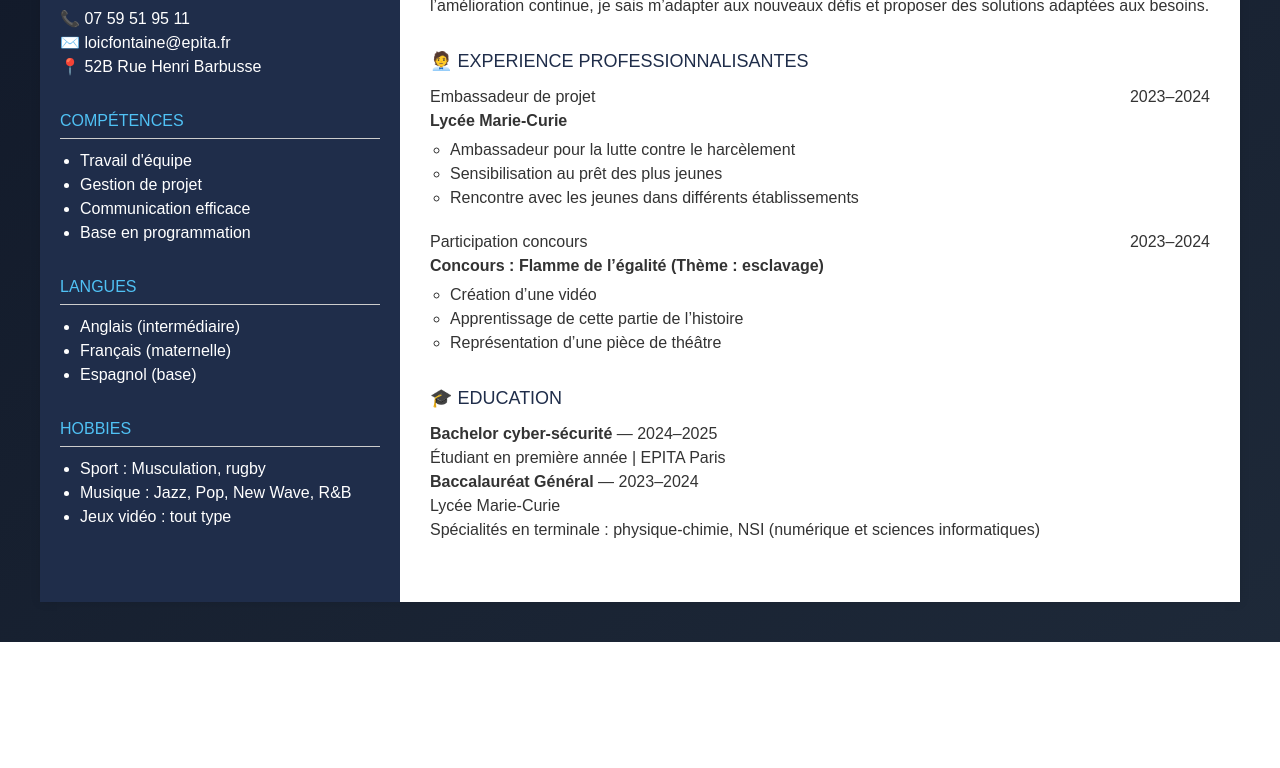
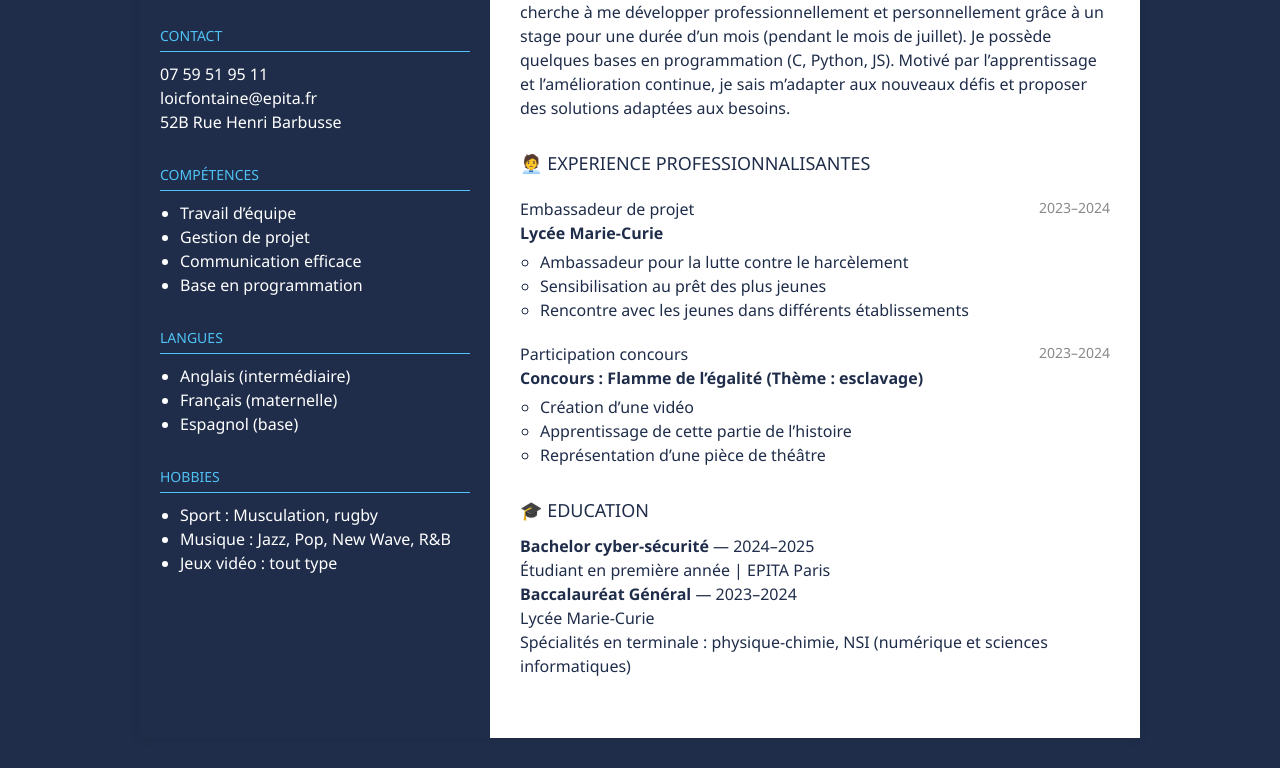
Before and after one commit to Pipounepremier/Loic_Fontaine, a website built with Vite: page vite-project/index.html in a window 1280 px wide. Shown: the part 317-1085 px from the top of the page. Before the commit the page ends 959 px from the top, so only its background shows below. Built offline with nearby package versions, Linux system fonts and the light colour scheme.

Commit message:
modif des noms d'onglet

```diff
--- a/vite-project/index.html
+++ b/vite-project/index.html
@@ -11,30 +11,31 @@
     <div class="sommaire mt-6 mb-10 flex gap-4 text-lg text-white font-semibold">
     <a href="index.html" class="hover:underline">CV</a>
     <a href="index2.html" class="text-yellow-400 underline">Calculatrice</a>
-    <a href="index3.html" class="hover:underline">Quizz</a>
+    <a href="index3.html" class="hover:underline">Contactez moi</a>
     <a href="index4.html" class="hover:underline">Surprise</a>
     </div>
-    <div class="cv-container">
-    <aside class="sidebar">
-      <div class="header">
-        <h1>LOIC FONTAINE</h1>
-        <p>RECHERCHE D'UN STAGE AU MOIS DE JUILLET</p>
-      </div>
+     <div class="cv-wrapper">
+    <aside class="sidebar fade-in">
+      <h1 class="name">LOIC FONTAINE</h1>
+      <p class="subtitle">RECHERCHE D’UN STAGE AU MOIS DE JUILLET</p>
+
       <div class="section">
         <h2>CONTACT</h2>
-        <p>📞 07 59 51 95 11</p>
-        <p>✉️ loicfontaine@epita.fr</p>
-        <p>📍 52B Rue Henri Barbusse</p>
+        <p>07 59 51 95 11</p>
+        <p>loicfontaine@epita.fr</p>
+        <p>52B Rue Henri Barbusse</p>
       </div>
+
       <div class="section">
         <h2>COMPÉTENCES</h2>
         <ul>
-          <li>Travail d'équipe</li>
+          <li>Travail d’équipe</li>
           <li>Gestion de projet</li>
           <li>Communication efficace</li>
           <li>Base en programmation</li>
         </ul>
       </div>
+
       <div class="section">
         <h2>LANGUES</h2>
         <ul>
@@ -43,6 +44,7 @@
           <li>Espagnol (base)</li>
         </ul>
       </div>
+
       <div class="section">
         <h2>HOBBIES</h2>
         <ul>
@@ -54,45 +56,46 @@
     </aside>
 
     <main class="content">
-      <section class="profile">
+      <section class="section profile reveal">
         <h2>👤 PROFILE</h2>
         <p>
-          Actuellement étudiant en première année d’un bachelor en cybersécurité, je cherche à me développer professionnellement et
-          personnellement grâce à un stage pour une durée d’un mois (pendant le mois de juillet). Je possède quelques bases en
-          programmation (C, Python, JS). Motivé par l’apprentissage et l’amélioration continue, je sais m’adapter aux nouveaux défis
-          et proposer des solutions adaptées aux besoins.
+          Actuellement étudiant en première année d’un bachelor en cybersécurité, je cherche à me développer professionnellement
+          et personnellement grâce à un stage pour une durée d’un mois (pendant le mois de juillet). Je possède quelques bases en
+          programmation (C, Python, JS). Motivé par l’apprentissage et l’amélioration continue, je sais m’adapter aux nouveaux
+          défis et proposer des solutions adaptées aux besoins.
         </p>
       </section>
 
-      <section class="experience">
+      <section class="section experience reveal">
         <h2>🧑‍💼 EXPERIENCE PROFESSIONNALISANTES</h2>
-        <div class="job">
-          <h3>Embassadeur de projet <span>2023–2024</span></h3>
+        <h3>Embassadeur de projet <span class="date">2023–2024</span></h3>
         <p><strong>Lycée Marie-Curie</strong></p>
         <ul>
           <li>Ambassadeur pour la lutte contre le harcèlement</li>
           <li>Sensibilisation au prêt des plus jeunes</li>
           <li>Rencontre avec les jeunes dans différents établissements</li>
         </ul>
-        </div>
-        <div class="job">
-          <h3>Participation concours <span>2023–2024</span></h3>
+
+        <h3>Participation concours <span class="date">2023–2024</span></h3>
         <p><strong>Concours : Flamme de l’égalité (Thème : esclavage)</strong></p>
         <ul>
           <li>Création d’une vidéo</li>
           <li>Apprentissage de cette partie de l’histoire</li>
           <li>Représentation d’une pièce de théâtre</li>
         </ul>
-        </div>
       </section>
 
-      <section class="education">
+      <section class="section education reveal">
         <h2>🎓 EDUCATION</h2>
-        <p><strong>Bachelor cyber-sécurité</strong> — 2024–2025<br />
-          Étudiant en première année | EPITA Paris</p>
-        <p><strong>Baccalauréat Général</strong> — 2023–2024<br />
-          Lycée Marie-Curie<br />
-          Spécialités en terminale : physique-chimie, NSI (numérique et sciences informatiques)</p>
+        <p>
+          <strong>Bachelor cyber-sécurité</strong> — 2024–2025<br>
+          Étudiant en première année | EPITA Paris
+        </p>
+        <p>
+          <strong>Baccalauréat Général</strong> — 2023–2024<br>
+          Lycée Marie-Curie<br>
+          Spécialités en terminale : physique-chimie, NSI (numérique et sciences informatiques)
+        </p>
       </section>
     </main>
   </div>
--- a/vite-project/index2.html
+++ b/vite-project/index2.html
@@ -13,7 +13,7 @@
     <div class="sommaire mt-6 mb-10 flex gap-4 text-lg text-white font-semibold">
     <a href="index.html" class="hover:underline">CV</a>
     <a href="index2.html" class="text-yellow-400 underline">Calculatrice</a>
-    <a href="index3.html" class="hover:underline">Quizz</a>
+    <a href="index3.html" class="hover:underline">Contactez moi</a>
     <a href="index4.html" class="hover:underline">Surprise</a>
   </div>
   <div class="w-full max-w-md bg-white rounded-[40px] shadow-[0_10px_60px_rgba(0,0,0,0.5)] p-8 space-y-6">
--- a/vite-project/index3.html
+++ b/vite-project/index3.html
@@ -12,7 +12,7 @@
     <div class="sommaire mt-6 mb-10 flex gap-4 text-lg text-white font-semibold">
   <a href="index.html" class="hover:underline">CV</a>
   <a href="index2.html" class="text-yellow-400 underline">Calculatrice</a>
-  <a href="index3.html" class="hover:underline">Quizz</a>
+  <a href="index3.html" class="hover:underline">Contactez moi</a>
   <a href="index4.html" class="hover:underline">Surprise</a>
 </div>
 <div class="bg-white text-gray-800 w-full max-w-xl rounded-2xl shadow-lg p-8 space-y-6">
--- a/vite-project/index4.html
+++ b/vite-project/index4.html
@@ -10,7 +10,7 @@
     <div class="sommaire mt-6 mb-10 flex gap-4 text-lg text-white font-semibold">
   <a href="index.html" class="hover:underline">CV</a>
   <a href="index2.html" class="text-yellow-400 underline">Calculatrice</a>
-  <a href="index3.html" class="hover:underline">Quizz</a>
+  <a href="index3.html" class="hover:underline">Contactez moi</a>
   <a href="index4.html" class="hover:underline">Surprise</a>
 </div>
     <video autoplay muted loop playsinline class="bg-auto bg-center bg-no-repeat">
--- a/vite-project/src/script2.js
+++ b/vite-project/src/script2.js
@@ -1,19 +1,10 @@
-window.addEventListener("scroll", revealElements);
-
-function revealElements() {
-  const reveals = document.querySelectorAll(".reveal");
-
-  reveals.forEach((el) => {
+window.addEventListener("scroll", () => {
+  document.querySelectorAll(".reveal").forEach((el) => {
     const windowHeight = window.innerHeight;
     const elementTop = el.getBoundingClientRect().top;
-    const revealPoint = 100;
 
-    if (elementTop < windowHeight - revealPoint) {
+    if (elementTop < windowHeight - 100) {
       el.classList.add("active");
     }
   });
-}
-
-document.addEventListener("DOMContentLoaded", () => {
-  revealElements(); // Appel initial
 });
--- a/vite-project/src/style1.css
+++ b/vite-project/src/style1.css
@@ -1,124 +1,106 @@
 @import "tailwindcss";
 
-* {
+body {
   margin: 0;
-  padding: 0;
-  box-sizing: border-box;
+  font-family: 'Segoe UI', sans-serif;
+  background: #1f2d4a;
+  color: #1f2d4a;
 }
 
-body {
-  font-family: Arial, sans-serif;
-  background-color: #f4f4f4;
-  color: #333;
-}
-
-.cv-container {
+.cv-wrapper {
   display: flex;
-  max-width: 1200px;
-  margin: 40px auto;
-  background: white;
-  box-shadow: 0 0 10px rgba(0, 0, 0, 0.1);
+  max-width: 1000px;
+  margin: 30px auto;
+  background: #fff;
+  box-shadow: 0 0 10px rgba(0,0,0,0.1);
 }
 
 .sidebar {
   background-color: #1f2d4a;
-  color: white;
-  padding: 20px;
-  width: 30%;
+  color: #fff;
+  width: 35%;
+  padding: 30px 20px;
 }
 
-.header h1 {
-  font-size: 24px;
+.sidebar .name {
+  font-size: 22px;
   color: #50c2f5;
+  margin-bottom: 5px;
 }
 
-.header p {
-  font-size: 14px;
-  margin-top: 5px;
+.sidebar .subtitle {
+  font-size: 12px;
+  color: #dbe9ff;
+  margin-bottom: 30px;
 }
 
 .section {
-  margin-top: 30px;
+  margin-bottom: 30px;
 }
 
-.section h2 {
-  font-size: 16px;
-  border-bottom: 1px solid #ccc;
+.sidebar h2 {
+  font-size: 14px;
+  color: #50c2f5;
+  border-bottom: 1px solid #50c2f5;
+  padding-bottom: 5px;
   margin-bottom: 10px;
-  padding-bottom: 5px;
-  color: #50c2f5;
 }
 
-.section ul {
-  list-style-type: disc;
+.sidebar ul {
+  list-style: disc;
   padding-left: 20px;
 }
 
 .content {
   padding: 30px;
-  width: 70%;
+  width: 65%;
 }
 
-.profile, .experience, .education {
-  margin-bottom: 30px;
-}
-
-.profile h2,
-.experience h2,
-.education h2 {
+.content h2 {
   font-size: 18px;
   color: #1f2d4a;
   margin-bottom: 10px;
 }
 
-.job {
-  margin-bottom: 20px;
+.content h3 {
+  display: flex;
+  justify-content: space-between;
+  font-size: 16px;
+  margin-top: 20px;
 }
 
-.job h3 {
-  font-size: 16px;
-  display: flex;
-  justify-content: space-between;
-  color: #333;
+.date {
+  font-weight: normal;
+  color: #888;
+  font-size: 14px;
 }
 
-.job ul {
+.content ul {
+  list-style: circle;
+  margin-left: 20px;
   margin-top: 5px;
-  padding-left: 20px;
-  list-style-type: circle;
 }
+
+/* ANIMATIONS */
 .fade-in {
   opacity: 0;
-  transform: translateY(30px);
-  animation: fadeInUp 1s ease forwards;
+  animation: fadeInUp 0.8s ease forwards;
 }
 
 @keyframes fadeInUp {
+  from {
+    opacity: 0;
+    transform: translateY(40px);
+  }
   to {
     opacity: 1;
     transform: translateY(0);
   }
 }
 
-.section,
-.profile,
-.experience,
-.education {
-  transition: transform 0.3s ease, box-shadow 0.3s ease;
-}
-
-.section:hover,
-.profile:hover,
-.experience:hover,
-.education:hover {
-  transform: scale(1.02);
-  box-shadow: 0 4px 12px rgba(0, 0, 0, 0.1);
-}
-
-/* Défilement fluide */
 .reveal {
   opacity: 0;
-  transform: translateY(50px);
+  transform: translateY(40px);
   transition: all 0.8s ease;
 }
 
```
Lines whose indentation alone changed are shown as unchanged.
